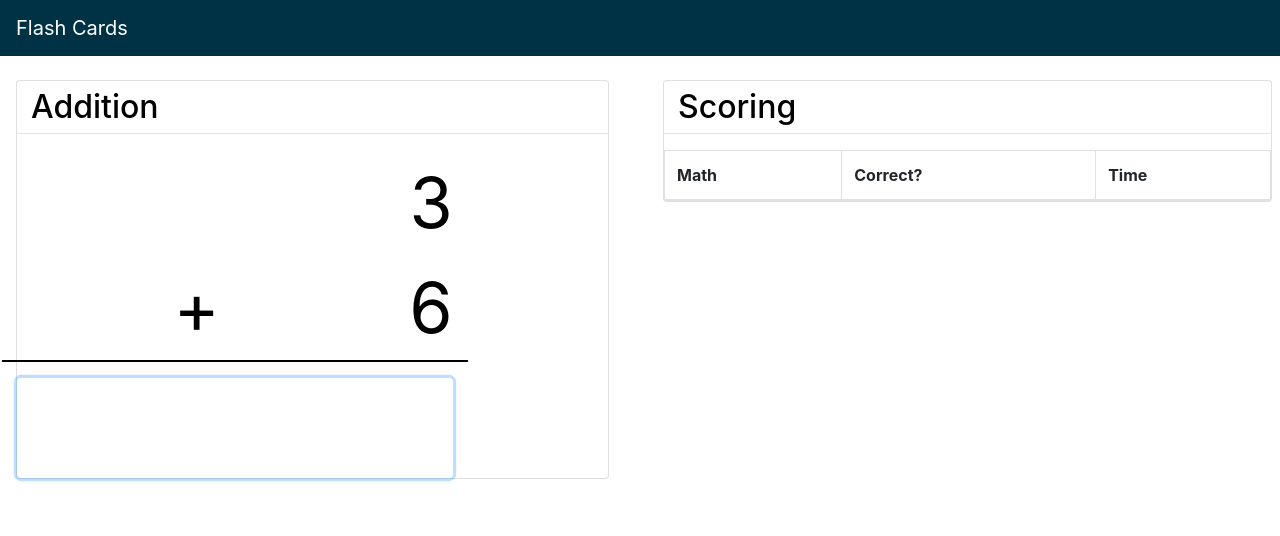
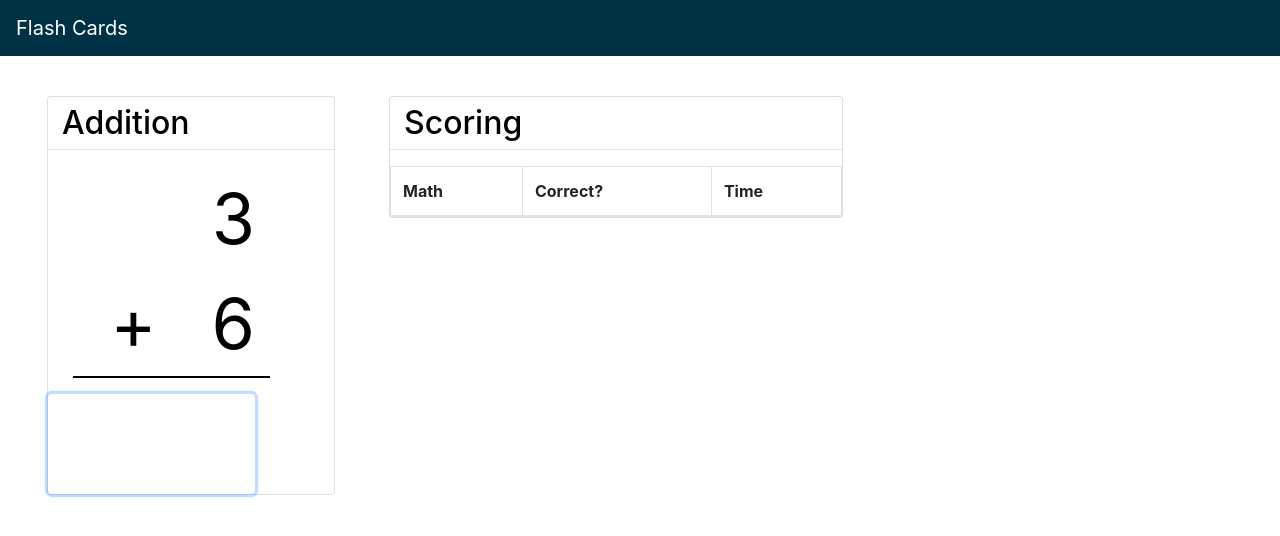
Before and after one commit to GridTrekkor/flash-cards, a React (Create React App) app: page / in a window 1280 px wide. Shown: the top 536 px of the page. Built offline with nearby package versions, Linux system fonts and the light colour scheme.

Commit message:
Input fixed

```diff
--- a/src/App.css
+++ b/src/App.css
@@ -34,3 +34,7 @@ input:hover {
 .title {
   margin: 7px 0 -9px 14px;
 }
+
+.table {
+    overflow-y: scroll;
+}
--- a/src/App.js
+++ b/src/App.js
@@ -24,7 +24,7 @@ class App extends Component {
     this.state.number1 = this.getRandom();
     this.state.number2 = this.getRandom();
     this.startTime = new Date();
-    this.handleAttempt = this.handleAttempt.bind(this);
+    this.handleAttempt = this.handleAttempt.bind(this); // required so handleAttempt has access to 'this'
   }
 
   getRandom = () => {
@@ -64,6 +64,8 @@ class App extends Component {
       const isCorrect = this.checkAttempt(number1, number2, input, elapsedTime)
       if (isCorrect) {
         this.resetParams();
+      } else {
+        this.setState({ input: '' });
       }
       this.startTime = new Date();
       this.setState({ isCorrect: isCorrect, elapsedTime: this.elapsedTime});
@@ -82,17 +84,17 @@ class App extends Component {
     return (
       <React.Fragment>
         <Navbar />
-        <div className="row">
-          <div className="col-sm-6">
+        <div className="row mt-3 ml-3">
+          <div className="col-sm-6" style={{ maxWidth: '350px' }}>
             <Cards onAttempt={this.handleAttempt}
-                   onUpdateInput={this.handleUpdateInput}
+                   onChange={this.handleUpdateInput}
                    number1={this.state.number1}
                    number2={this.state.number2}
                    input={this.state.input}
                    isCorrect={this.state.isCorrect}
                    operation={this.state.operation} />
           </div>
-          <div className="col-sm-6">
+          <div className="col-sm-6" style={{ maxWidth: '500px' }}>
             <Scoring attempts={this.state.attempts} />
           </div>
         </div>
--- a/src/components/cards.jsx
+++ b/src/components/cards.jsx
@@ -24,7 +24,8 @@ class Cards extends Component {
                   <span className="float-right">{number1}</span>
                 </div>
               </div>
-              <div className="row" style={{ borderBottom: '2px solid #000' }}>
+              <div className="row"
+                style={{ borderBottom: '2px solid #000', marginLeft: '25px' }}>
                 <div className="col-sm-6">
                   <span className="float-right">{symbol}</span>
                 </div>
@@ -38,8 +39,8 @@ class Cards extends Component {
                     <input autoFocus
                       style={this.props.isCorrect ? null : hasError}
                       className="form-control float-right"
-                      defaultValue={this.props.input.toString()}
-                      onChange={this.props.onUpdateInput}
+                      value={this.props.input.toString()}
+                      onChange={this.props.onChange}
                       onKeyUp={this.props.onAttempt} />
                   </div>
                 </div>
```
